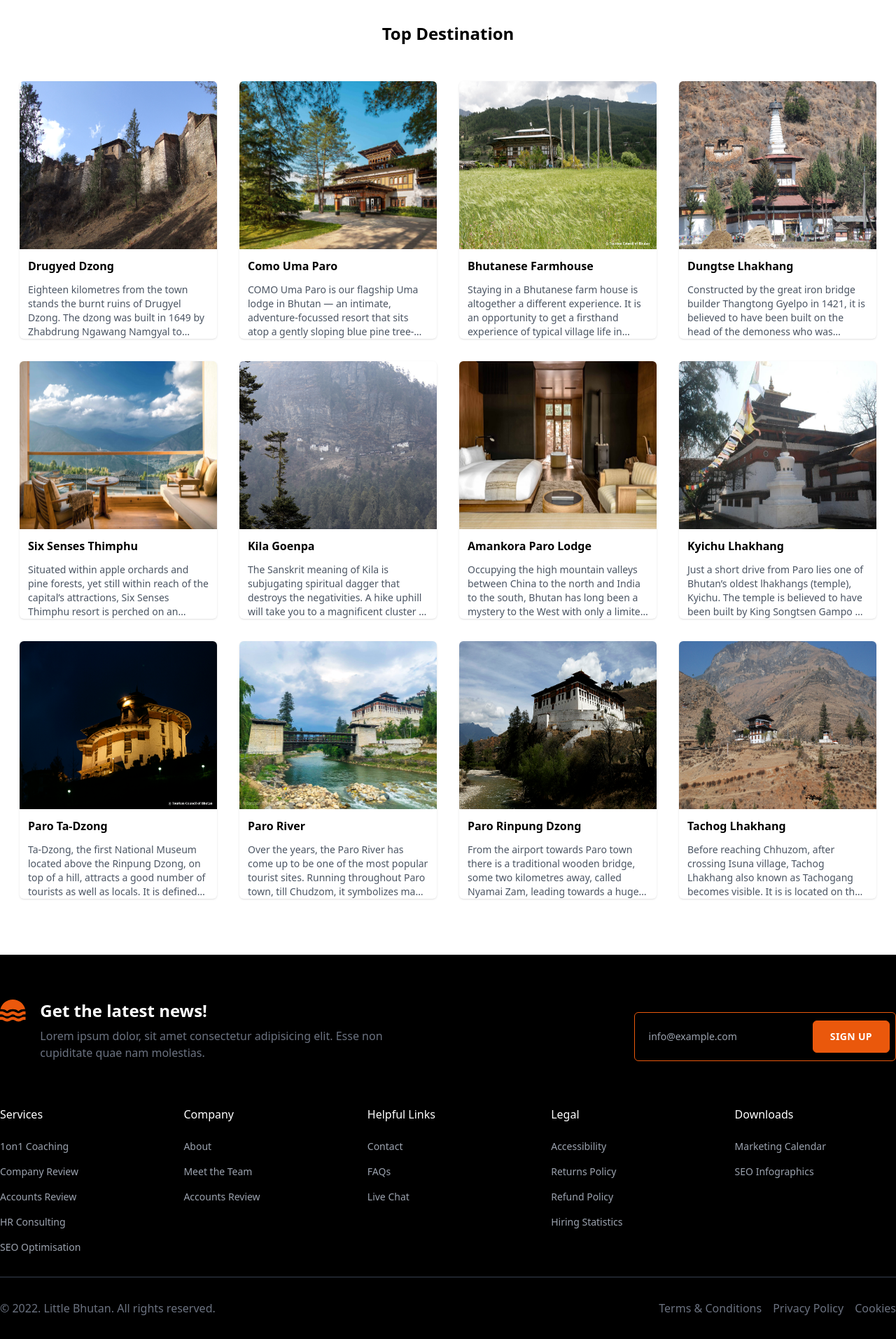
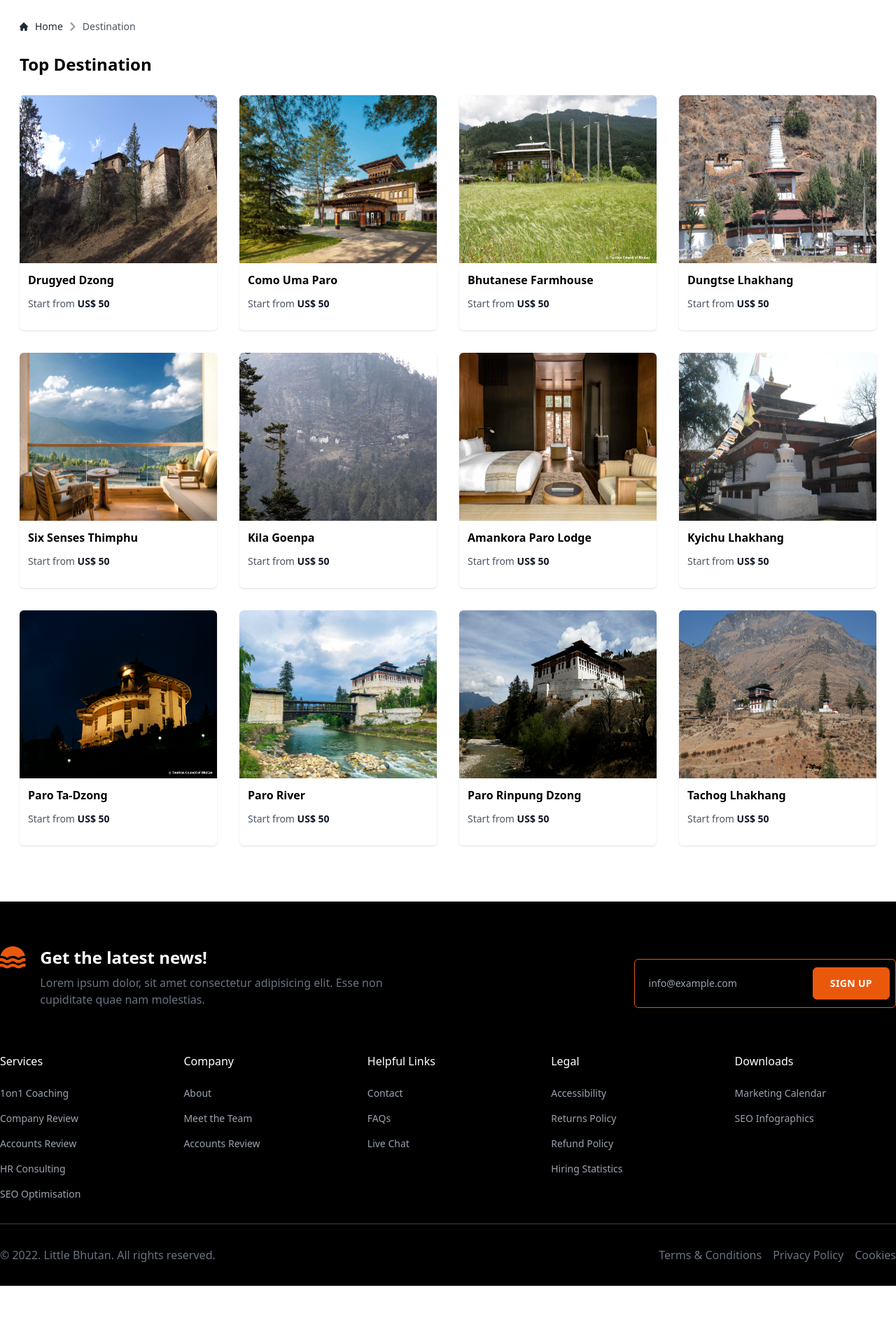
Before and after one commit to BijayChaudhari/little-bhutan, a Django app: page /destinations/ in a window 1280 px wide. Shown: the part 81-1994 px from the top of the page at 70% size. After the commit the page ends 1918 px from the top, so only its background shows below. Run offline with Django 5.2, Linux system fonts and the light colour scheme; some libraries are stand-ins or nearby versions.

Commit message:
Changes in destination

```diff
--- a/templates/destination.html
+++ b/templates/destination.html
@@ -3,70 +3,102 @@
 
 {% block content %}
 <section class="destination container mx-auto px-7">
-    <h1 class="font-bold text-2xl text-center py-8 ">Top Destination</h1>
+    <div class="flex" aria-label="Breadcrumb">
+        <ol class="inline-flex items-center space-x-1  pt-7">
+          <li class="inline-flex items-center">
+            <a href="#" class="inline-flex items-center text-sm font-medium text-gray-800">
+              <svg class="w-3 h-3 me-2.5" aria-hidden="true" xmlns="http://www.w3.org/2000/svg" fill="currentColor" viewBox="0 0 20 20">
+                <path d="m19.707 9.293-2-2-7-7a1 1 0 0 0-1.414 0l-7 7-2 2a1 1 0 0 0 1.414 1.414L2 10.414V18a2 2 0 0 0 2 2h3a1 1 0 0 0 1-1v-4a1 1 0 0 1 1-1h2a1 1 0 0 1 1 1v4a1 1 0 0 0 1 1h3a2 2 0 0 0 2-2v-7.586l.293.293a1 1 0 0 0 1.414-1.414Z" />
+              </svg>Home
+            </a>
+          </li>
+          <li>
+            <div class="flex items-center">
+              <svg class="rtl:rotate-180 w-3 h-3 text-gray-400 mx-1" aria-hidden="true" xmlns="http://www.w3.org/2000/svg" fill="none" viewBox="0 0 6 10">
+                <path stroke="currentColor" stroke-linecap="round" stroke-linejoin="round" stroke-width="2" d="m1 9 4-4-4-4" />
+              </svg>
+              <a href="#" class="ms-1 text-sm font-medium text-gray-600">Destination</a>
+            </div>
+        </li>
+        </ol>
+      </div>
+
+    <h1 class="font-bold text-2xl py-7 ">Top Destination</h1>
     <div class="top-part container mx-auto">
-        <div class="featured-hotels grid sm:grid-cols-2 md:grid-cols-2 lg:grid-cols-4 mt-5 gap-8">
+        <div class="featured-hotels grid sm:grid-cols-2 md:grid-cols-2 lg:grid-cols-4 gap-8">
 
-            <a  href ="{% url 'core:single' slug='six-senses-thimpu' %}" class="hotel bg-white shadow rounded hover:cursor-pointer hover:drop-shadow-lg ease-in-out duration-300 transition-all">
+            <a  href ="{% url 'core:single' slug='six-senses-thimpu' %}" class="hotel bg-white shadow rounded hover:cursor-pointer hover:drop-shadow-lg ease-in-out duration-300 transition-all pb-4">
                 <img src="{% static "img/Paro-Drugyel-Dzong.jpg" %}" alt="hotel1" class="w-full rounded-t h-60" />
                 <h2 class="font-bold p-3">Drugyed Dzong</h2>
-                <p class="px-3 pb- sm:pb-0 text-gray-600 text-sm line-clamp-4">Eighteen kilometres from the town stands the burnt ruins of Drugyel Dzong.  The dzong was built in 1649 by Zhabdrung Ngawang Namgyal to control the route to Tibet. It is said that the dzong had a false entrance which was deliberately designed to lure invaders into an enclosed courtyard.</p>
+                <h2 class="px-3 pb-3 text-gray-600 text-sm">Start from <span
+                    class="font-bold text-gray-900">US$ 50</span></h2>
             </a>
-            <a href ="{% url 'core:single' slug='six-senses-thimpu' %}"  class="hotel bg-white shadow rounded hover:cursor-pointer hover:drop-shadow-lg ease-in-out duration-300 transition-all">
+            <a href ="{% url 'core:single' slug='six-senses-thimpu' %}"  class="hotel bg-white shadow rounded hover:cursor-pointer hover:drop-shadow-lg ease-in-out duration-300 transition-all pb-4">
                 <img src="{% static "img/hotel2.jpg" %}" alt="hotel2" class="h-60 object-cover  rounded-t" />
                 <h2 class="font-bold p-3">Como Uma Paro</h2>
-                <p class="px-3 pb-4 sm:pb-0 text-gray-600 text-sm line-clamp-4">COMO Uma Paro is our flagship Uma lodge in Bhutan — an intimate, adventure-focussed resort that sits atop a gently sloping blue pine tree-clad hill, overlooking the town of Paro. It is ideally positioned to explore the wider region accompanied by our expert English-speaking guides.</p>
+                <p class="px-3 pb-3 text-gray-600 text-sm">Start from <span
+                    class="font-bold text-gray-900">US$ 50</span></p>
             </a>
-            <a href ="{% url 'core:single' slug='six-senses-thimpu' %}"  class="hotel bg-white shadow rounded hover:cursor-pointer hover:drop-shadow-lg ease-in-out duration-300 transition-all ">
+            <a href ="{% url 'core:single' slug='six-senses-thimpu' %}"  class="hotel bg-white shadow rounded hover:cursor-pointer hover:drop-shadow-lg ease-in-out duration-300 transition-all pb-4">
                 <img src="{% static "img/Traditional-farmhouse.jpg" %}" alt="hotel3" class="w-full rounded-t h-60" />
                 <h2 class="font-bold p-3">Bhutanese Farmhouse</h2>
-                <p class="px-3 pb-4 sm:pb-0 text-gray-600 text-sm line-clamp-4">Staying in a Bhutanese farm house is altogether a different experience. It is an opportunity to get a firsthand experience of typical village life in Bhutan. Except for some modifications done to farm houses’ hygiene and sanitation facilities, the rest remains the same.</p>
+                <p class="px-3 pb-3 text-gray-600 text-sm">Start from <span
+                    class="font-bold text-gray-900">US$ 50</span></p>
             </a>
-            <a href ="{% url 'core:single' slug='six-senses-thimpu' %}"  class="hotel bg-white shadow rounded hover:cursor-pointer hover:drop-shadow-lg ease-in-out duration-300 transition-all ">
+            <a href ="{% url 'core:single' slug='six-senses-thimpu' %}"  class="hotel bg-white shadow rounded hover:cursor-pointer hover:drop-shadow-lg ease-in-out duration-300 transition-all pb-4">
 
                 <img src="{% static "img/Dungtse-Lhakhang.jpg" %}" alt="hotel3" class="w-full rounded-t h-60" />
                 <h2 class="font-bold p-3">Dungtse Lhakhang</h2>
-                <p class="px-3 pb-4 sm:pb-0 text-gray-600 text-sm line-clamp-4">Constructed by the great iron bridge builder Thangtong Gyelpo in 1421, it is believed to have been built on the head of the demoness who was causing illness to the inhabitants, to subdue her.</span></p>
+                <p class="px-3 pb-3 text-gray-600 text-sm">Start from <span
+                    class="font-bold text-gray-900">US$ 50</span></p>
             </a>
-            <a href ="{% url 'core:single' slug='six-senses-thimpu' %}"  class="hotel bg-white shadow rounded hover:cursor-pointer hover:drop-shadow-lg ease-in-out duration-300 transition-all ">
+            <a href ="{% url 'core:single' slug='six-senses-thimpu' %}"  class="hotel bg-white shadow rounded hover:cursor-pointer hover:drop-shadow-lg ease-in-out duration-300 transition-all pb-4">
                 <img src="{% static "img/hotel1.jpg" %}" alt="hotel1" class="w-full rounded-t h-60" />
                 <h2 class="font-bold p-3">Six Senses Thimphu</h2>
-                <p class="px-3 pb-4 sm:pb-0 text-gray-600 text-sm line-clamp-4">Situated within apple orchards and pine forests, yet still within reach of the capital’s attractions, Six Senses Thimphu resort is perched on an auspicious hillside overlooking the shimmering lights of Thimphu. With its grand design and outdoor ponds reflecting the clouds above, this is our very own Palace in the Sky.</p>
+                <p class="px-3 pb-3 text-gray-600 text-sm">Start from <span
+                    class="font-bold text-gray-900">US$ 50</span></p>
             </a>
-            <a href ="{% url 'core:single' slug='six-senses-thimpu' %}"  class="hotel bg-white shadow rounded hover:cursor-pointer hover:drop-shadow-lg ease-in-out duration-300 transition-all">
+            <a href ="{% url 'core:single' slug='six-senses-thimpu' %}"  class="hotel bg-white shadow rounded hover:cursor-pointer hover:drop-shadow-lg ease-in-out duration-300 transition-all pb-4">
                 <img src="{% static "img/Kila-Goenpa.jpg" %}" alt="hotel2" class="w-full rounded-t h-60" />
                 <h2 class="font-bold p-3">Kila Goenpa</h2>
-                <p class="px-3 pb-4 sm:pb-0 text-gray-600 text-sm line-clamp-4">The Sanskrit meaning of Kila is subjugating spiritual dagger that destroys the negativities. A hike uphill will take you to a magnificent cluster of temples on the cliffs, a home for the nuns.</p>
+                <p class="px-3 pb-3 text-gray-600 text-sm">Start from <span
+                    class="font-bold text-gray-900">US$ 50</span></p>
             </a>
-            <a href ="{% url 'core:single' slug='six-senses-thimpu' %}"  class="hotel bg-white shadow rounded hover:cursor-pointer hover:drop-shadow-lg ease-in-out duration-300 transition-all ">
+            <a href ="{% url 'core:single' slug='six-senses-thimpu' %}"  class="hotel bg-white shadow rounded hover:cursor-pointer hover:drop-shadow-lg ease-in-out duration-300 transition-all pb-4 ">
                 <img src="{% static "img/hotel3.jpg" %}" alt="hotel3" class="w-full rounded-t h-60" />
                 <h2 class="font-bold p-3">Amankora Paro Lodge</h2>
-                <p class="px-3 pb-4 sm:pb-0 text-gray-600 text-sm line-clamp-4">Occupying the high mountain valleys between China to the north and India to the south, Bhutan has long been a mystery to the West with only a limited number of visitors each year able to glimpse its traditional Mahayana Buddhist way of life and unspoiled Himalayan vistas.</p>
+                <p class="px-3 pb-3 text-gray-600 text-sm">Start from <span
+                    class="font-bold text-gray-900">US$ 50</span></p>
             </a>
-            <a href ="{% url 'core:single' slug='six-senses-thimpu' %}"  class="hotel bg-white shadow rounded hover:cursor-pointer hover:drop-shadow-lg ease-in-out duration-300 transition-all ">
+            <a href ="{% url 'core:single' slug='six-senses-thimpu' %}"  class="hotel bg-white shadow rounded hover:cursor-pointer hover:drop-shadow-lg ease-in-out duration-300 transition-all pb-4">
                 <img src="{% static "img/Kyichu-Lhakhang.jpg" %}" alt="hotel3" class="w-full rounded-t h-60" />
                 <h2 class="font-bold p-3">Kyichu Lhakhang</h2>
-                <p class="px-3 pb-4 sm:pb-0 text-gray-600 text-sm line-clamp-4">Just a short drive from Paro lies one of Bhutan’s oldest lhakhangs (temple), Kyichu. The temple is believed to have been built by King Songtsen Gampo of Tibet to pin the left foot of a giant demoness who was thwarting the establishment of Buddhism</p>
+                <p class="px-3 pb-3 text-gray-600 text-sm">Start from <span
+                    class="font-bold text-gray-900">US$ 50</span></p>
             </a>
-            <a href ="{% url 'core:single' slug='six-senses-thimpu' %}"  class="hotel bg-white shadow rounded hover:cursor-pointer hover:drop-shadow-lg ease-in-out duration-300 transition-all ">
+            <a href ="{% url 'core:single' slug='six-senses-thimpu' %}"  class="hotel bg-white shadow rounded hover:cursor-pointer hover:drop-shadow-lg ease-in-out duration-300 transition-all pb-4">
                 <img src="{% static "img/National-Museum.jpg" %}" alt="hotel1" class="w-full rounded-t h-60" />
                 <h2 class="font-bold p-3">Paro Ta-Dzong</h2>
-                <p class="px-3 pb-4 sm:pb-0 text-gray-600 text-sm line-clamp-4">Ta-Dzong, the first National Museum located above the Rinpung Dzong, on top of a hill, attracts a good number of tourists as well as locals. It is defined as a “must-visit” by most who have visited it.</p>
+                <p class="px-3 pb-3 text-gray-600 text-sm">Start from <span
+                    class="font-bold text-gray-900">US$ 50</span></p>
             </a>
-            <a href ="{% url 'core:single' slug='six-senses-thimpu' %}"  class="hotel bg-white shadow rounded hover:cursor-pointer hover:drop-shadow-lg ease-in-out duration-300 transition-all">
+            <a href ="{% url 'core:single' slug='six-senses-thimpu' %}"  class="hotel bg-white shadow rounded hover:cursor-pointer hover:drop-shadow-lg ease-in-out duration-300 transition-all pb-4">
                 <img src="{% static "img/Paro-Dzong-Little-Bhutan-scaled.jpg" %}" alt="hotel2" class="w-full rounded-t h-60" />
                 <h2 class="font-bold p-3">Paro River</h2>
-                <p class="px-3 pb-4 sm:pb-0 text-gray-600 text-sm line-clamp-4">Over the years, the Paro River has come up to be one of the most popular tourist sites. Running throughout Paro town, till Chudzom, it symbolizes many things. It symbolizes life as it is supports paddy field plantations in the valley. </p>
+                <p class="px-3 pb-3 text-gray-600 text-sm">Start from <span
+                    class="font-bold text-gray-900">US$ 50</span></p>
             </a>
-            <a href ="{% url 'core:single' slug='six-senses-thimpu' %}"  class="hotel bg-white shadow rounded hover:cursor-pointer hover:drop-shadow-lg ease-in-out duration-300 transition-all ">
+            <a href ="{% url 'core:single' slug='six-senses-thimpu' %}"  class="hotel bg-white shadow rounded hover:cursor-pointer hover:drop-shadow-lg ease-in-out duration-300 transition-all pb-4">
                 <img src="{% static "img/Paro-Dzong.jpg" %}" alt="hotel3" class="w-full rounded-t h-60" />
                 <h2 class="font-bold p-3">Paro Rinpung Dzong</h2>
-                <p class="px-3 pb-4 sm:pb-0 text-gray-600 text-sm line-clamp-4">From the airport towards Paro town there is a traditional wooden bridge, some two kilometres away, called Nyamai Zam, leading towards a huge fortress (dzong) built with stones. It is white washed and is known by the name of Rinpung Dzong.</p>
+                <p class="px-3 pb-3 text-gray-600 text-sm">Start from <span
+                    class="font-bold text-gray-900">US$ 50</span></p>
             </a>
-            <a href ="{% url 'core:single' slug='six-senses-thimpu' %}"  class="hotel bg-white shadow rounded hover:cursor-pointer hover:drop-shadow-lg ease-in-out duration-300 transition-all ">
+            <a href ="{% url 'core:single' slug='six-senses-thimpu' %}"  class="hotel bg-white shadow rounded hover:cursor-pointer hover:drop-shadow-lg ease-in-out duration-300 transition-all pb-4">
                 <img src="{% static "img/Tachhogang-Lhakhang.jpg" %}" alt="hotel3" class="w-full rounded-t h-60" />
                 <h2 class="font-bold p-3">Tachog Lhakhang</h2>
-                <p class="px-3 pb-4 sm:pb-0 text-gray-600 text-sm line-clamp-4">Before reaching Chhuzom, after crossing Isuna village, Tachog Lhakhang also known as Tachogang becomes visible. It is is located on the base of a mountain along the Paro-Thimphu highway.</p>
+                <p class="px-3 pb-3 text-gray-600 text-sm">Start from <span
+                    class="font-bold text-gray-900">US$ 50</span></p>
             </a>
         </div>
     </div>
```
Also changed, not shown: templates/contact.html (+25 -5 lines), templates/single.html (+28 -1 lines).
